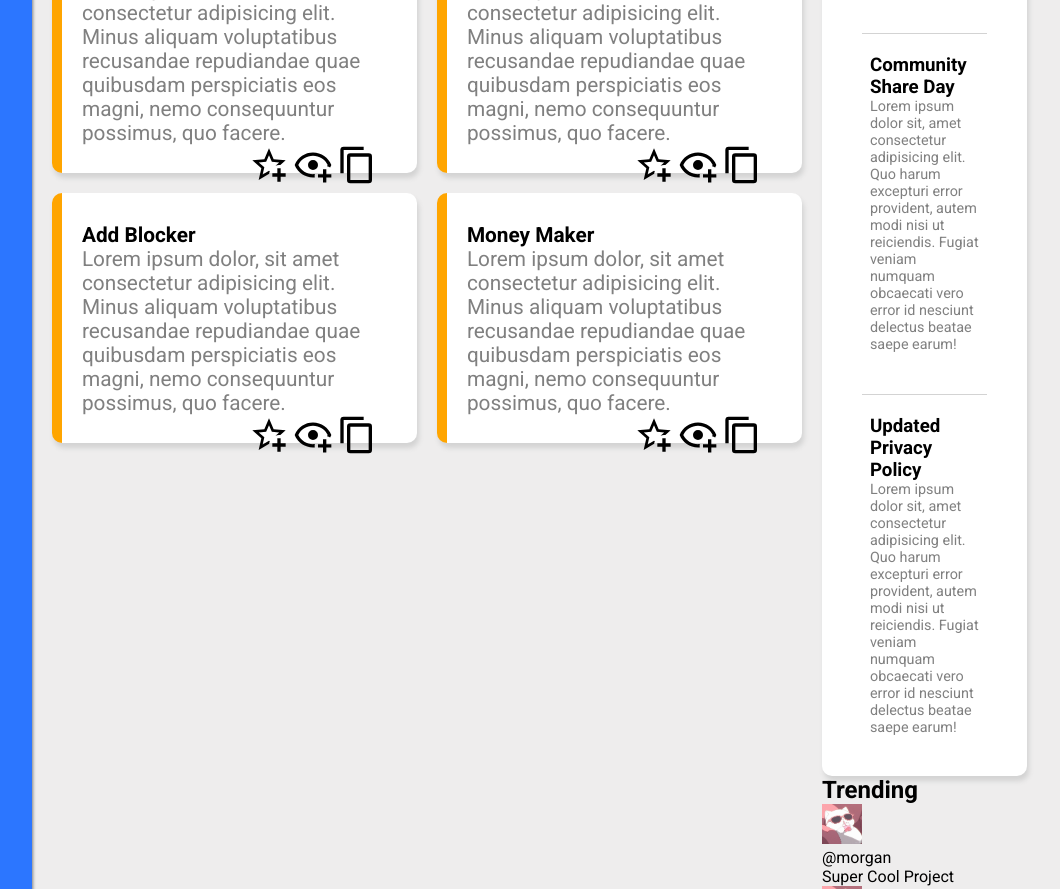
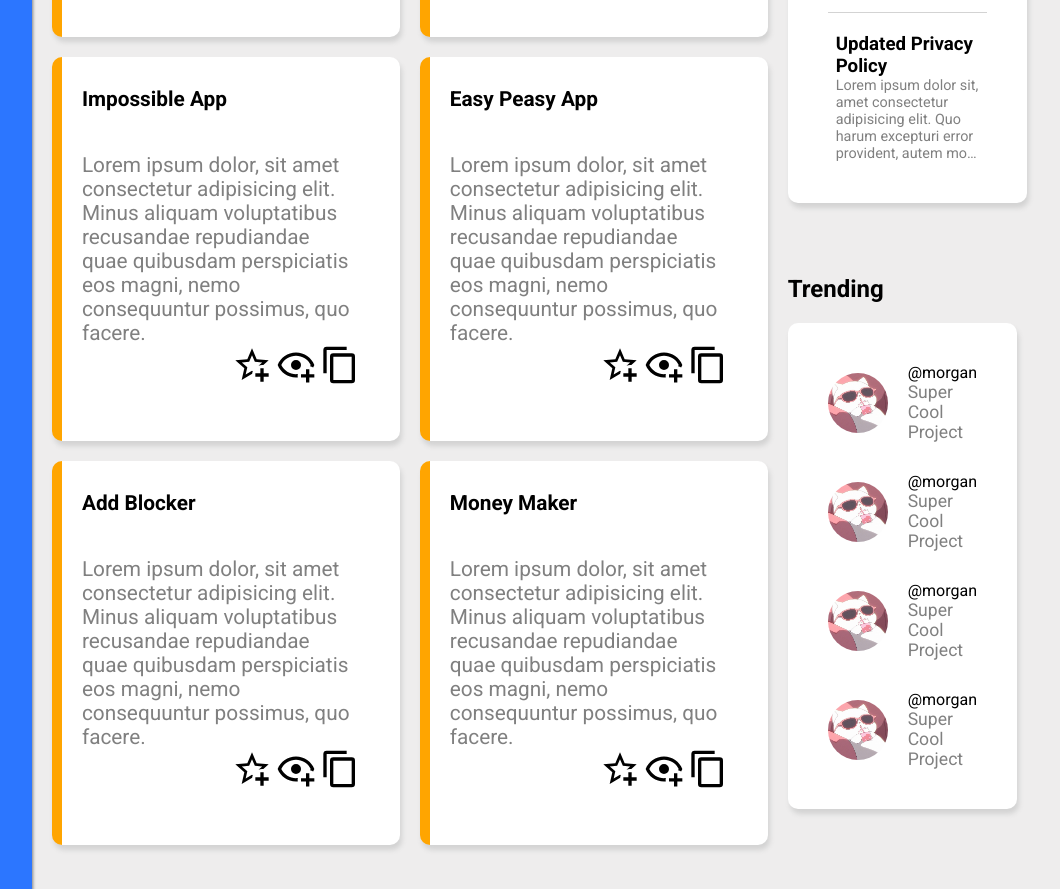
Before and after one commit to KinzCheetah24/odin-admin-dashboard, a plain HTML site: page index.html in a window 1280 px wide. Shown: the part 675-1564 px from the top of the page, without its empty margins (213-1273 px from the left). Drawn offline with Linux system fonts and the light colour scheme.

Commit message:
trends section from main-content styled
The code for styling the trends section from main-content was added.

```diff
--- a/index.html
+++ b/index.html
@@ -165,6 +165,7 @@
             </div>
             <div class="trending">
                 <h2>Trending</h2>
+                <div class="trends">
                     <div class="trend">
                         <img src="images/profile-cat.jpg" alt="">
                         <div class="profile-link">
@@ -196,5 +197,6 @@
                 </div>
             </div>
         </div>
+    </div>
 </body>
 </html>
--- a/style.css
+++ b/style.css
@@ -230,10 +230,10 @@ img {
     gap: 20px;
 
     margin-right: 20px;
+    margin-bottom: 50px;
 }
 
 .your-projects .projects .project {
-    height: 250px;
     background-color: white;
 
     border-radius: 10px;
@@ -306,4 +306,58 @@ img {
     font-size: 0.9rem;
     font-weight: 400;
     color: grey;
+
+    display: -webkit-box;
+    -webkit-line-clamp: 5;
+    -webkit-box-orient: vertical;
+    overflow: hidden;
 }
+
+.trending {
+    margin-top: 40px;
+}
+
+.trending h2 {
+    margin-bottom: 20px;
+}
+
+.trending .trends {
+    background-color: white;
+
+    border-radius: 10px;
+
+    box-shadow: 2px 5px 5px lightgrey;
+
+    padding: 40px;
+    margin-right: 50px;
+    margin-bottom: 50px;
+
+    display: grid;
+    grid-template-rows: repeat(4, 1fr);
+    gap: 30px;
+}
+
+.trending .trends .trend {
+    display: flex;
+    align-items: center;
+    gap: 20px;
+}
+
+.trending .trends .trend img {
+    height: 60px;
+    width: 60px;
+
+    border-radius: 50%;
+}
+
+.trending .trends .trend p:nth-child(1) {
+    font-size: 1rem;
+    font-weight: 400;
+    color: black;
+}
+
+.trending .trends .trend p:nth-child(2) {
+    font-size: 1.1rem;
+    font-weight: 400;
+    color: grey;
+}
```
Lines whose indentation alone changed are shown as unchanged.
